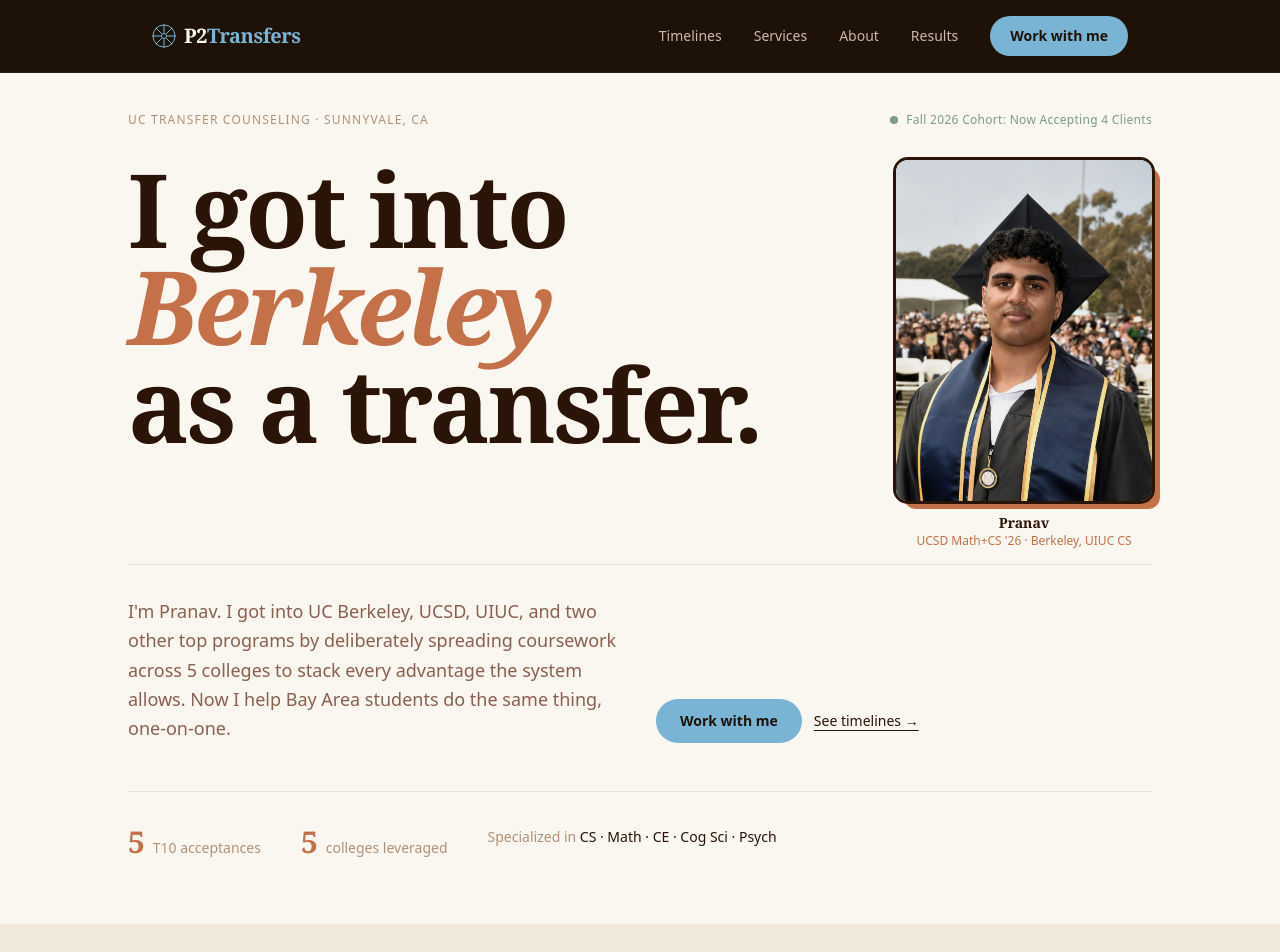
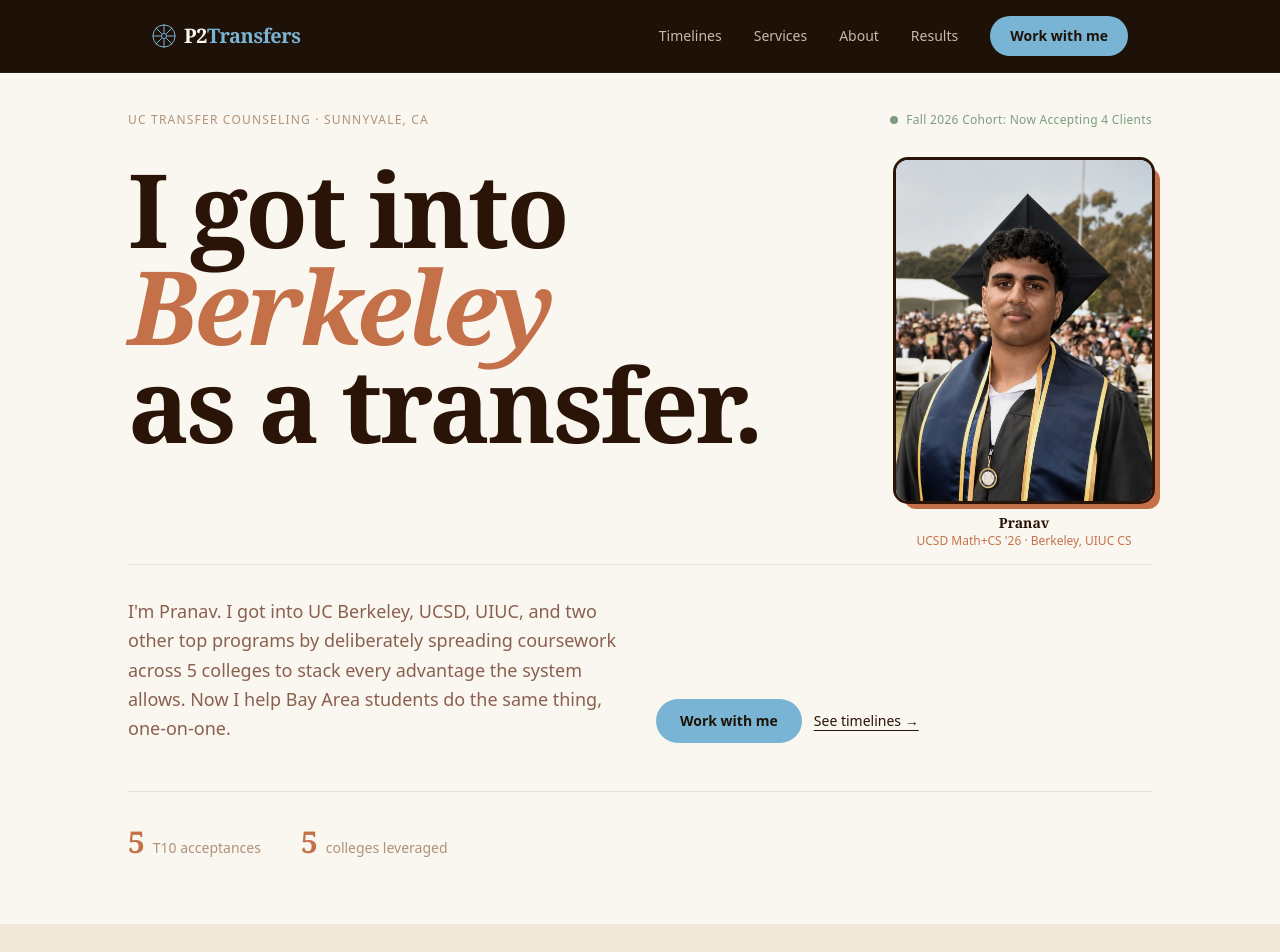
Before and after one commit to pranavyk/transfer-counseling, a Next.js app: page / in a window 1280 px wide. Shown: the top 952 px of the page. Built offline with nearby package versions, Linux system fonts and the light colour scheme.

Commit message:
Remove orphaned Specialized in stat, update email to pranav@p2transfers.com

```diff
--- a/src/components/Contact.tsx
+++ b/src/components/Contact.tsx
@@ -39,8 +39,8 @@
             <div className="space-y-6">
               <div>
                 <p className="text-xs text-[#b0927a] uppercase tracking-widest mb-1">Email</p>
-                <a href="mailto:pranavyk@gmail.com" className="text-[#2a1408] font-medium hover:text-[#7ab4d4] transition-colors">
-                  pranavyk@gmail.com
+                <a href="mailto:pranav@p2transfers.com" className="text-[#2a1408] font-medium hover:text-[#7ab4d4] transition-colors">
+                  pranav@p2transfers.com
                 </a>
               </div>
               <div>
@@ -143,7 +143,7 @@
                   {status === "loading" ? "Sending..." : "Send message"}
                 </button>
                 {status === "error" && (
-                  <p className="text-red-500 text-sm text-center">Something went wrong. Email me directly at pranavyk@gmail.com</p>
+                  <p className="text-red-500 text-sm text-center">Something went wrong. Email me directly at pranav@p2transfers.com</p>
                 )}
               </form>
             )}
--- a/src/components/Hero.tsx
+++ b/src/components/Hero.tsx
@@ -84,10 +84,6 @@
             <span className="font-serif text-3xl font-semibold text-[#c4714a]">5</span>
             <span className="text-[#b0927a] text-sm ml-2">colleges leveraged</span>
           </div>
-          <div>
-            <span className="text-[#b0927a] text-sm">Specialized in </span>
-            <span className="text-[#2a1408] text-sm font-medium">CS · Math · CE · Cog Sci · Psych</span>
-          </div>
         </div>
 
       </div>
```
